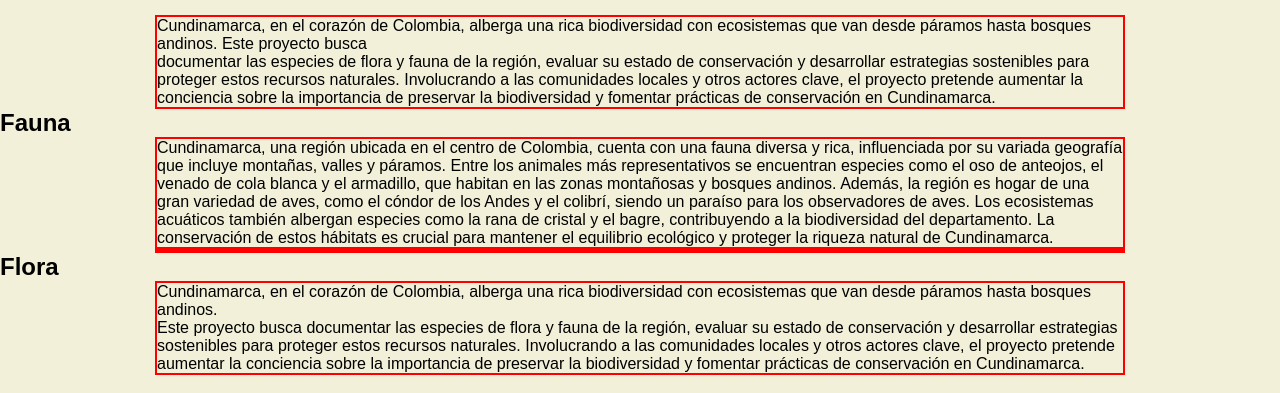
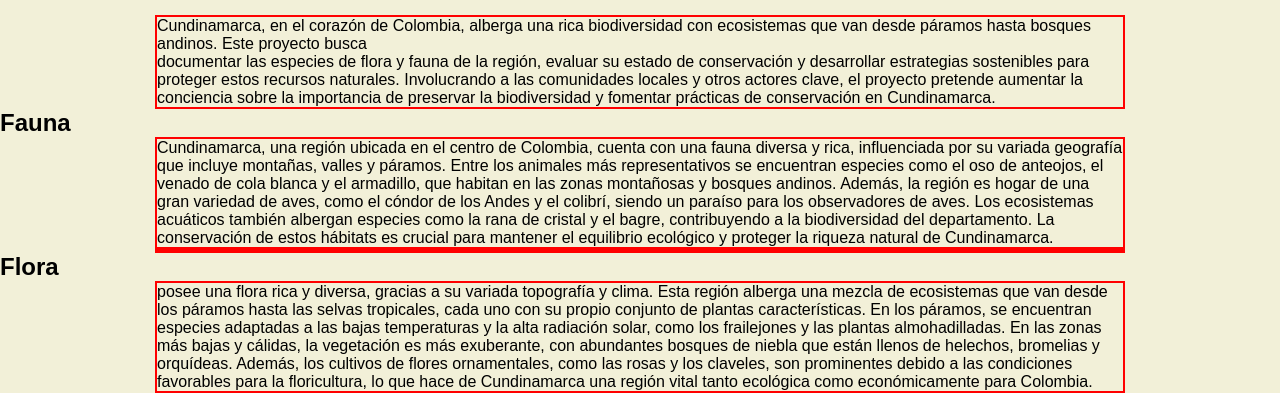
Before and after one commit to jhonatan0018/proyecto1, a plain HTML site: page index.html in a window 1280 px wide. Shown: the part 437-830 px from the top of the page. Drawn offline with Linux system fonts and the light colour scheme.

Commit message:
Update index.html

```diff
--- a/index.html
+++ b/index.html
@@ -28,8 +28,10 @@
                     <p>
                 Cundinamarca, en el corazón de Colombia, alberga una rica
                 biodiversidad con ecosistemas que van desde páramos hasta bosques andinos.
-                Este proyecto busca<br> documentar las especies de flora y fauna de la región, evaluar su estado de conservación y desarrollar estrategias sostenibles para proteger estos recursos naturales.
-                Involucrando a las comunidades locales y otros actores clave, el proyecto pretende aumentar la conciencia sobre la importancia de preservar la biodiversidad y fomentar prácticas de conservación en Cundinamarca.</p>
+                Este proyecto busca<br> documentar las especies de flora y fauna de la región,
+                evaluar su estado de conservación y desarrollar estrategias sostenibles para proteger estos recursos naturales.
+                Involucrando a las comunidades locales y otros actores clave, el proyecto pretende aumentar la conciencia sobre
+                la importancia de preservar la biodiversidad y fomentar prácticas de conservación en Cundinamarca.</p>
                     </section>
                     <section id ="fauna">
                         <h1>Fauna</h1>
@@ -43,11 +45,13 @@
                         <section id ="flora">
                             <h1>Flora</h1>
                             <P>
-                                Cundinamarca, en el corazón de Colombia, alberga una rica
-                                biodiversidad con ecosistemas que van desde páramos hasta bosques andinos.
-                           <br> Este proyecto busca documentar las especies de flora y fauna de la región, evaluar su estado de conservación y desarrollar estrategias sostenibles para proteger estos recursos naturales.
-                                Involucrando a las comunidades locales y otros actores clave, el proyecto pretende aumentar la conciencia sobre la importancia de preservar la biodiversidad y fomentar prácticas de conservación en Cundinamarca.</p>
-                                    </section>
+                                posee una flora rica y diversa, gracias a su variada topografía y clima. Esta región alberga una mezcla de ecosistemas
+                                que van desde los páramos hasta las selvas tropicales, cada uno con su propio conjunto de plantas características.
+                                En los páramos, se encuentran especies adaptadas a las bajas temperaturas y la alta radiación solar, como los frailejones
+                                y las plantas almohadilladas. En las zonas más bajas y cálidas, la vegetación es más exuberante, con abundantes bosques de
+                                niebla que están llenos de helechos, bromelias y orquídeas. Además, los cultivos de flores ornamentales, como las rosas y
+                                los claveles, son prominentes debido a las condiciones favorables para la floricultura, lo que hace de Cundinamarca una
+                                región vital tanto ecológica como económicamente para Colombia.
                                 </div>
 
 
```
